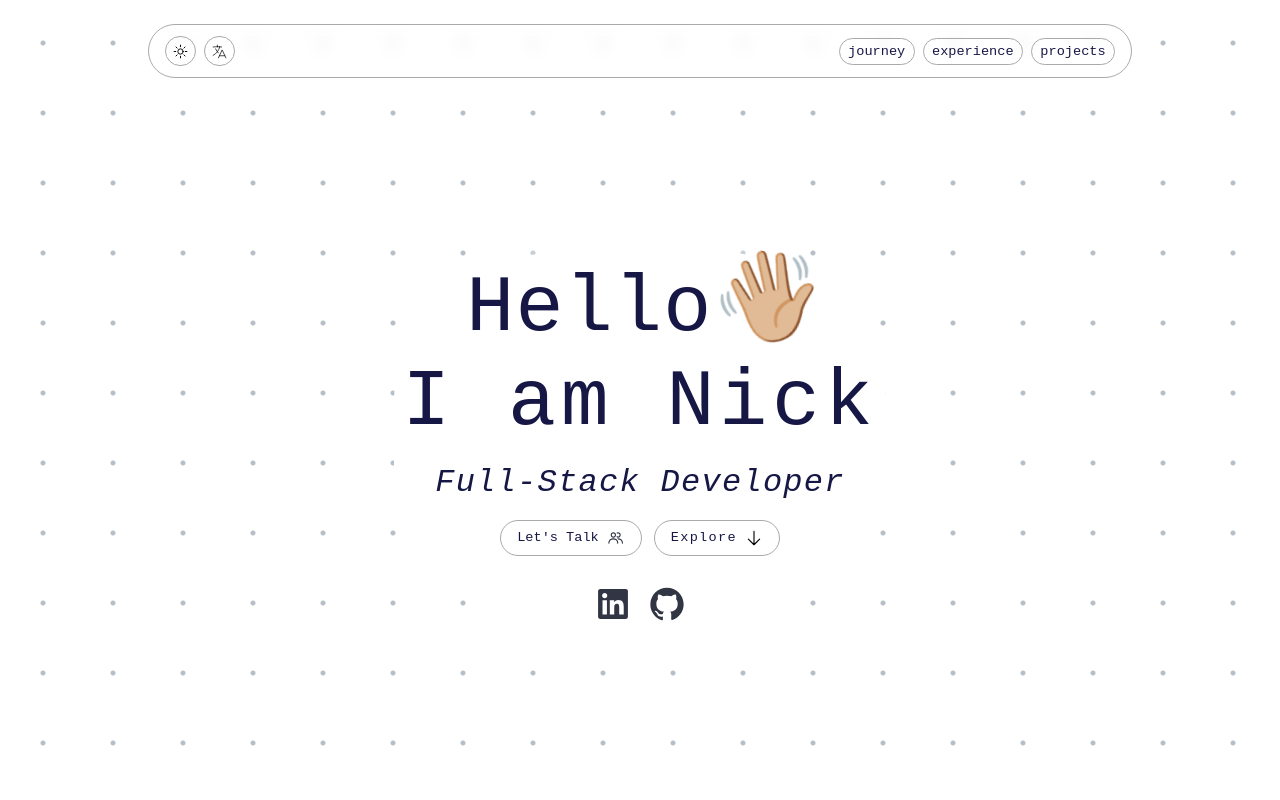
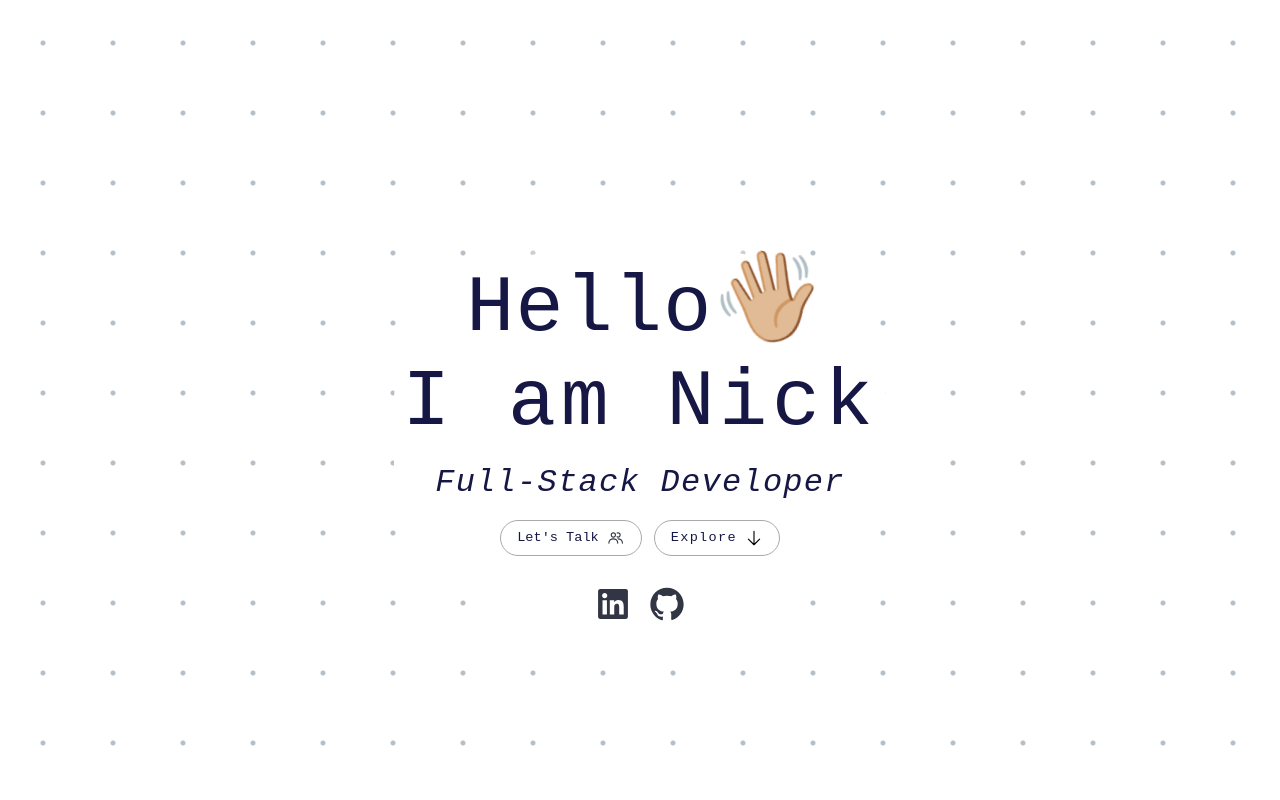
Before and after one commit to nicantmac/personalportfolio, a React (Vite) app: page / in a window 1280 px wide. Shown: the top 800 px of the page. Built offline with nearby package versions, Linux system fonts and the light colour scheme.

Commit message:
Rendered Header component into the HeroTitle component

```diff
--- a/app/App.jsx
+++ b/app/App.jsx
@@ -1,4 +1,4 @@
-import Header from "../src/components/topLayout/Header.jsx";
+// import Header from "../src/components/topLayout/Header.jsx";
 import HeroTitle from "../src/components/topLayout/HeroTitle.jsx";
 import AboutMe from "../src/components/bodyLayout/aboutMe.jsx";
 import Experience from "../src/components/bodyLayout/Experience.jsx";
@@ -9,7 +9,7 @@ import "/global.css";
 function App() {
     return (
         <>
-            <Header />
+            {/*<Header />*/}
             <HeroTitle />
             <AboutMe />
             <Experience />
```
